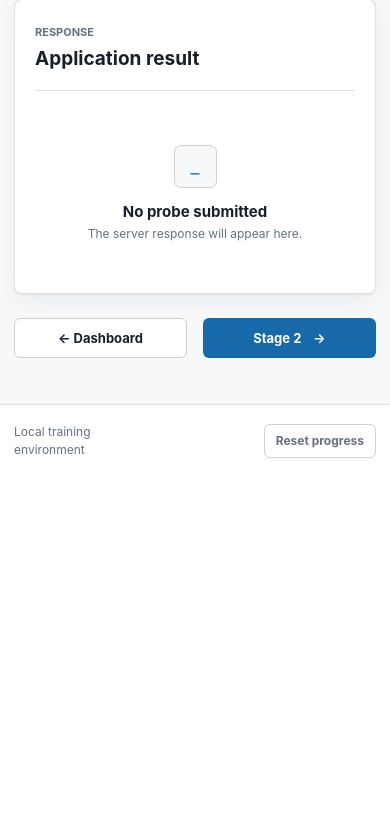
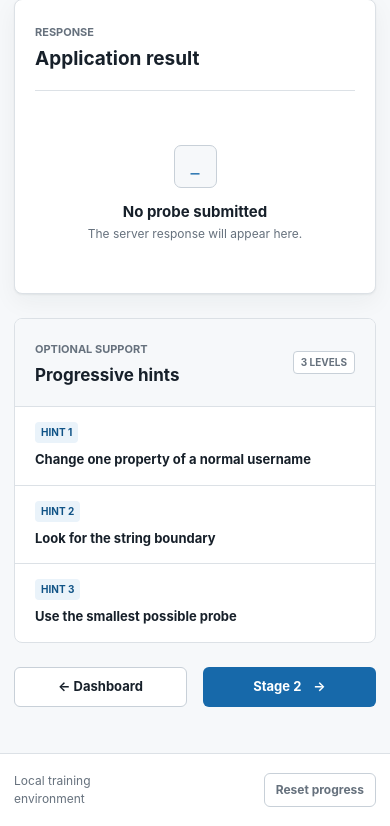
Before and after one commit to lieoric/COMP6441-Project, a Flask app: page /challenge/1 in a window 390 px wide. Shown: the part 723-1549 px from the top of the page. Before the commit the page ends 1181 px from the top, so only its background shows below. Run offline with Flask 3, Linux system fonts and the light colour scheme.

Commit message:
Add hints, scripts, and tests

```diff
--- a/code/ctf_app/static/style.css
+++ b/code/ctf_app/static/style.css
@@ -765,6 +765,90 @@ textarea:focus {
     margin-top: 20px;
 }
 
+.hint-panel {
+    margin-top: 24px;
+    overflow: hidden;
+    border: 1px solid var(--line);
+    border-radius: 8px;
+    background: var(--surface);
+}
+
+.hint-heading {
+    display: flex;
+    align-items: center;
+    justify-content: space-between;
+    gap: 20px;
+    padding: 18px 20px;
+    border-bottom: 1px solid var(--line);
+    background: var(--surface-soft);
+}
+
+.hint-heading h2 {
+    margin: 3px 0 0;
+    font-size: 17px;
+}
+
+.hint-count {
+    flex: 0 0 auto;
+    padding: 3px 7px;
+    border: 1px solid var(--line-strong);
+    border-radius: 4px;
+    color: var(--muted);
+    background: var(--surface);
+    font-size: 10px;
+    font-weight: 750;
+    text-transform: uppercase;
+}
+
+.hint-list details + details {
+    border-top: 1px solid var(--line);
+}
+
+.hint-list summary {
+    display: flex;
+    align-items: center;
+    gap: 12px;
+    padding: 15px 20px;
+    cursor: pointer;
+    color: var(--ink);
+    font-size: 13px;
+    font-weight: 700;
+    list-style-position: inside;
+}
+
+.hint-list summary:hover {
+    background: var(--blue-soft);
+}
+
+.hint-list summary span {
+    flex: 0 0 auto;
+    padding: 3px 6px;
+    border-radius: 4px;
+    color: var(--blue-dark);
+    background: var(--blue-soft);
+    font-size: 10px;
+    text-transform: uppercase;
+}
+
+.hint-list details[open] summary {
+    border-bottom: 1px solid var(--line);
+    background: var(--blue-soft);
+}
+
+.hint-list p {
+    margin: 0;
+    padding: 15px 20px 18px 52px;
+    color: var(--muted);
+    font-size: 13px;
+}
+
+.hint-list code {
+    padding: 2px 5px;
+    border-radius: 3px;
+    color: var(--red-dark);
+    background: var(--red-soft);
+}
+
 .profile-heading {
     align-items: center;
     padding-bottom: 26px;
@@ -1061,6 +1145,16 @@ textarea:focus {
     .footer-inner {
         min-height: 72px;
     }
+
+    .hint-list summary {
+        align-items: flex-start;
+        flex-direction: column;
+        gap: 7px;
+    }
+
+    .hint-list p {
+        padding-left: 20px;
+    }
 }
 
 @media (max-width: 430px) {
--- a/code/ctf_app/templates/challenge1.html
+++ b/code/ctf_app/templates/challenge1.html
@@ -55,6 +55,30 @@
         </aside>
     </div>
 
+    <section class="hint-panel" aria-labelledby="stage-one-hints">
+        <div class="hint-heading">
+            <div>
+                <span class="step-label">Optional support</span>
+                <h2 id="stage-one-hints">Progressive hints</h2>
+            </div>
+            <span class="hint-count">3 levels</span>
+        </div>
+        <div class="hint-list">
+            <details>
+                <summary><span>Hint 1</span>Change one property of a normal username</summary>
+                <p>Try punctuation that has meaning inside a database string rather than entering another account name.</p>
+            </details>
+            <details>
+                <summary><span>Hint 2</span>Look for the string boundary</summary>
+                <p>SQL commonly surrounds text values with single quotes. An unmatched delimiter changes how the query is parsed.</p>
+            </details>
+            <details>
+                <summary><span>Hint 3</span>Use the smallest possible probe</summary>
+                <p>Submit one single quote and inspect whether the application exposes a database syntax error.</p>
+            </details>
+        </div>
+    </section>
+
     <div class="stage-actions">
         <a class="button button-secondary" href="{{ url_for('ctf.index') }}">&lt;- Dashboard</a>
         <a class="button button-primary" href="{{ url_for('ctf.challenge_two') }}">Stage 2 <span aria-hidden="true">-&gt;</span></a>
--- /dev/null
+++ b/code/pytest.ini
@@ -0,0 +1,3 @@
+[pytest]
+testpaths = tests
+pythonpath = .
```
Also changed, not shown: code/ctf_app/templates/challenge2.html (+24 -0 lines), code/ctf_app/templates/challenge3.html (+24 -0 lines), code/tests/conftest.py (added, +41 -0 lines), code/tests/test_db.py (added, +27 -0 lines), code/tests/test_routes.py (added, +159 -0 lines), 2 other files.
